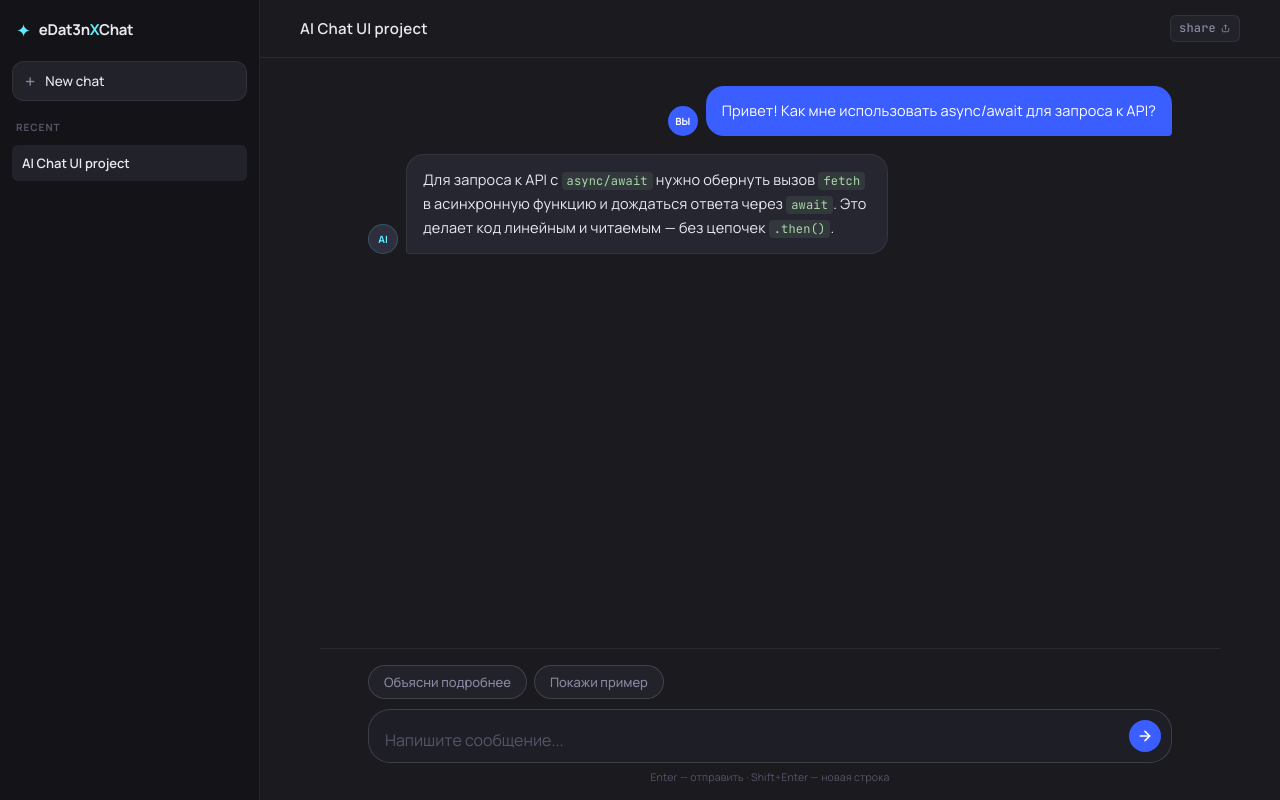
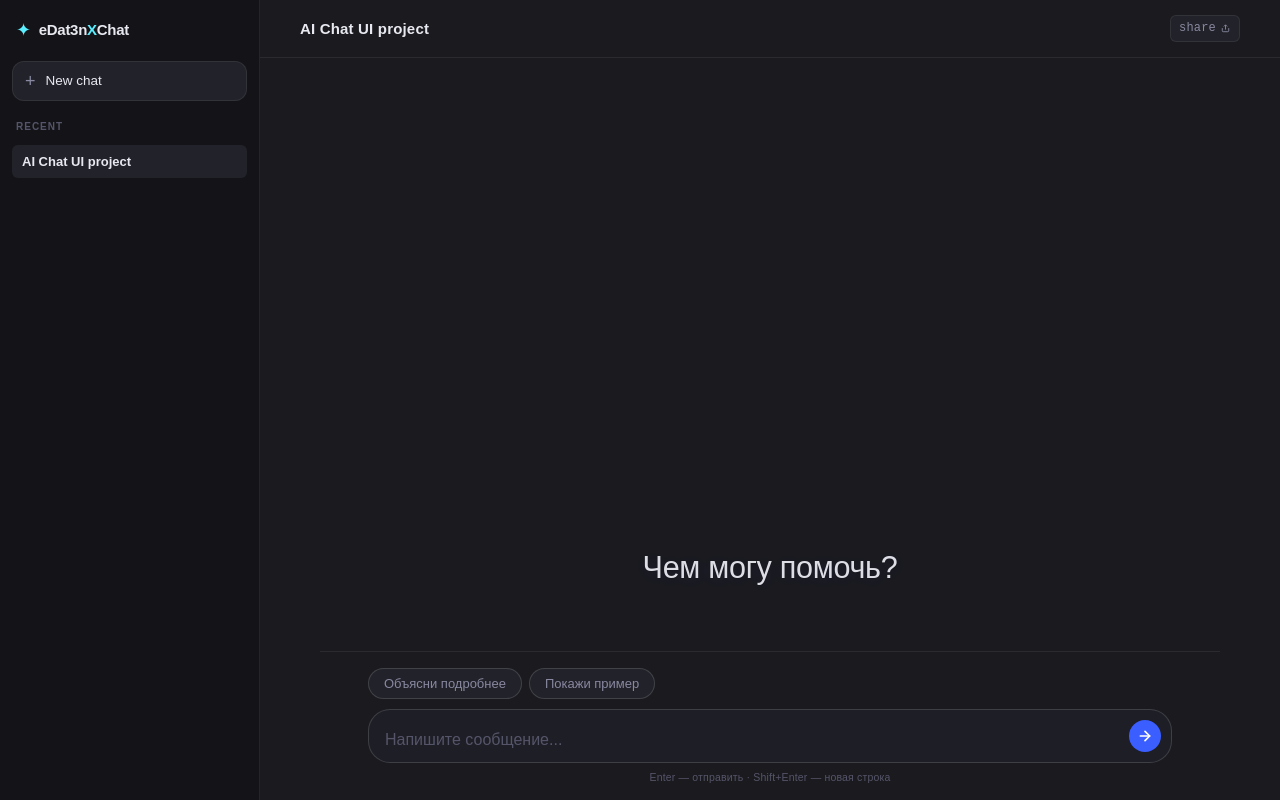
Before and after one commit to Sasha118669/edat3nsAI, a React (Vite) app: page / in a window 1280 px wide. Built offline with nearby package versions, Linux system fonts and the light colour scheme.

Commit message:
make welcome message larger and lighter

```diff
--- a/src/App.css
+++ b/src/App.css
@@ -1,3 +1,23 @@
+/* Welcome message (empty chat) */
+.welcome-message {
+  flex: 1;
+  display: flex;
+  align-items: flex-end;
+  justify-content: center;
+  min-height: 120px;
+  margin-bottom: 38px;
+}
+
+.welcome-message span {
+  color: var(--text-primary);
+  font-size: 1.7rem;
+  font-weight: 400;
+  text-align: center;
+  letter-spacing: -0.01em;
+  line-height: 0;
+  opacity: 0.95;
+  text-shadow: 0 2px 16px rgba(58,94,255,0.12), 0 1px 2px rgba(0,0,0,0.18);
+}
 @import url('https://fonts.googleapis.com/css2?family=JetBrains+Mono:wght@400;500&family=Manrope:wght@400;500;600;700&display=swap');
 
 :root {
--- a/src/App.jsx
+++ b/src/App.jsx
@@ -1,25 +1,7 @@
 import { useState, useRef, useEffect } from "react";
 import "./App.css";
 
-const initialMessages = [
-  {
-    id: 1,
-    role: "user",
-    text: "Привет! Как мне использовать async/await для запроса к API?",
-  },
-  {
-    id: 2,
-    role: "ai",
-    text: (
-      <>
-        Для запроса к API с <code>async/await</code> нужно обернуть вызов{" "}
-        <code>fetch</code> в асинхронную функцию и дождаться ответа через{" "}
-        <code>await</code>. Это делает код линейным и читаемым — без цепочек{" "}
-        <code>.then()</code>.
-      </>
-    ),
-  }
-];
+const initialMessages = [];
 
 const recentChats = [
   { id: 1, title: "AI Chat UI project", active: true }
@@ -149,7 +131,12 @@ export default function App() {
 
         {/* Messages */}
         <div className="messages">
-          {messages.map((msg) => (
+          {messages.length === 0 ? (
+            <div className="welcome-message">
+              <span>Чем могу помочь?</span>
+            </div>
+          ) : (
+            messages.map((msg) => (
               <div key={msg.id} className={`message message--${msg.role}`}>
                 {msg.role === "ai" && (
                   <div className="avatar avatar--ai">AI</div>
@@ -161,7 +148,8 @@ export default function App() {
                   <div className="avatar avatar--user">ВЫ</div>
                 )}
               </div>
-          ))}
+            ))
+          )}
           <div ref={messagesEndRef} />
         </div>
 
```
Lines whose indentation alone changed are shown as unchanged.
